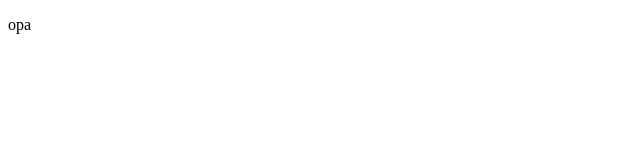
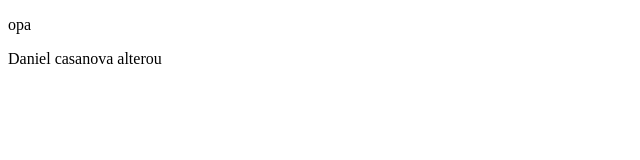
Before and after one commit to danielcasanova12/Teste-git, a plain HTML site: page index.html in a window 1280 px wide. Shown: the whole page, without its empty margins (0-640 px from the left). Drawn offline with Linux system fonts and the light colour scheme.

Commit message:
modifiquei uma linha

```diff
--- a/index.html
+++ b/index.html
@@ -8,5 +8,6 @@
 </head>
 <body>
     <p>opa</p>
+    <p>Daniel casanova alterou </p>
 </body>
 </html>
```
